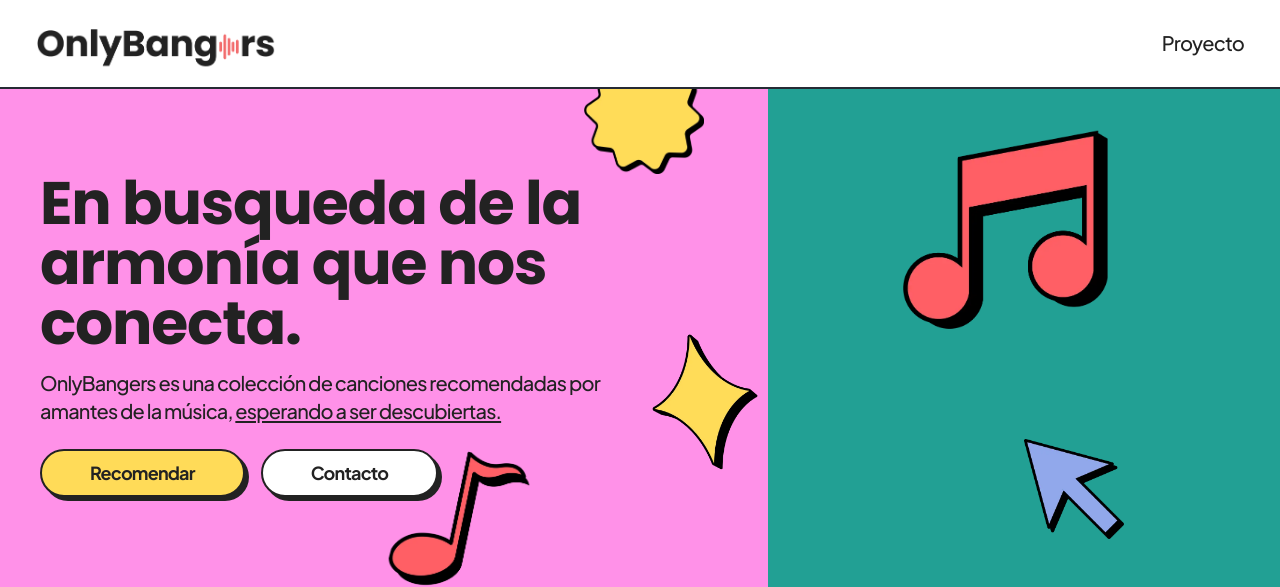
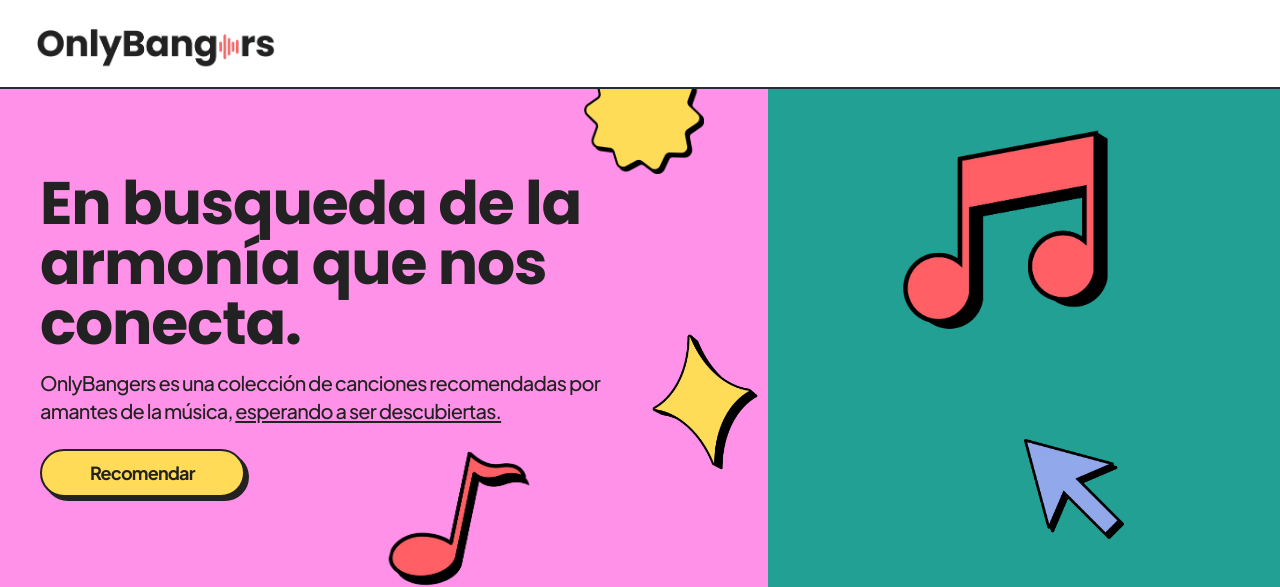
Before and after one commit to matibe95/onlybangers, a React (Vite) app: page / in a window 1280 px wide. Shown: the top 587 px of the page. Built offline with nearby package versions, Linux system fonts and the light colour scheme.

Commit message:
hide contact button and change cta

```diff
--- a/src/components/NavBar.jsx
+++ b/src/components/NavBar.jsx
@@ -9,11 +9,11 @@ export const NavBar = () => {
             <img src="/onlybangers.png" id="only-bangers-navbar" />
           </Link>
         </li>
-        <li className="flex gap-10 font-medium">
+        {/* <li className="flex gap-10 font-medium">
           <Link className="navbar-link hover:underline underline-offset-4 text-xl" to={'/'}>
             Proyecto
           </Link>
-        </li>
+        </li> */}
       </ul>
     </nav>
   )
--- a/src/pages/Home.jsx
+++ b/src/pages/Home.jsx
@@ -18,12 +18,12 @@ export const Home = () => {
             <h1 className="text-3xl primary-header md:text-5xl xl:text-6xl font-bold">En busqueda de la <br /> armonía que nos conecta.</h1>
             <p className="text text-base text-pretty xl:text-xl font-medium">OnlyBangers es una colección de canciones recomendadas por <br /> amantes de la música, <span className="underline underline-offset-[2px]">esperando a ser descubiertas.</span></p>
             <div className="flex gap-4 py-2 text-lg flex-wrap">
-              <Link to={"/"} className="cta-button rounded-full text-center custom-container px-12 py-2 font-bold bg-c-yellow">
+              <a href={"https://www.instagram.com/onlybangers_music/"} target="_blank" className="cta-button rounded-full text-center custom-container px-12 py-2 font-bold bg-c-yellow">
                 Recomendar
-              </Link>
-              <a target="_blank" href={"https://www.instagram.com/onlybangers_music/"} className="contact-button rounded-full text-center custom-container px-12 py-2 font-bold bg-white">
+              </a>
+              {/* <a target="_blank" href={"https://www.instagram.com/onlybangers_music/"} className="contact-button rounded-full text-center custom-container px-12 py-2 font-bold bg-white">
                 Contacto
-              </a>
+              </a> */}
             </div>
           </div>
         </section>
```
